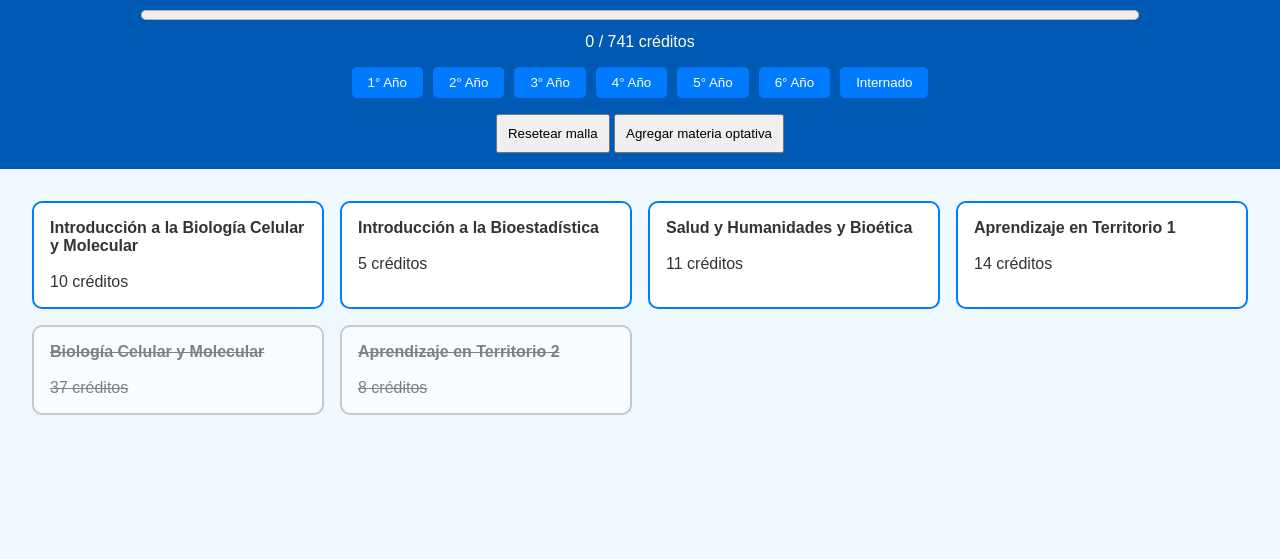
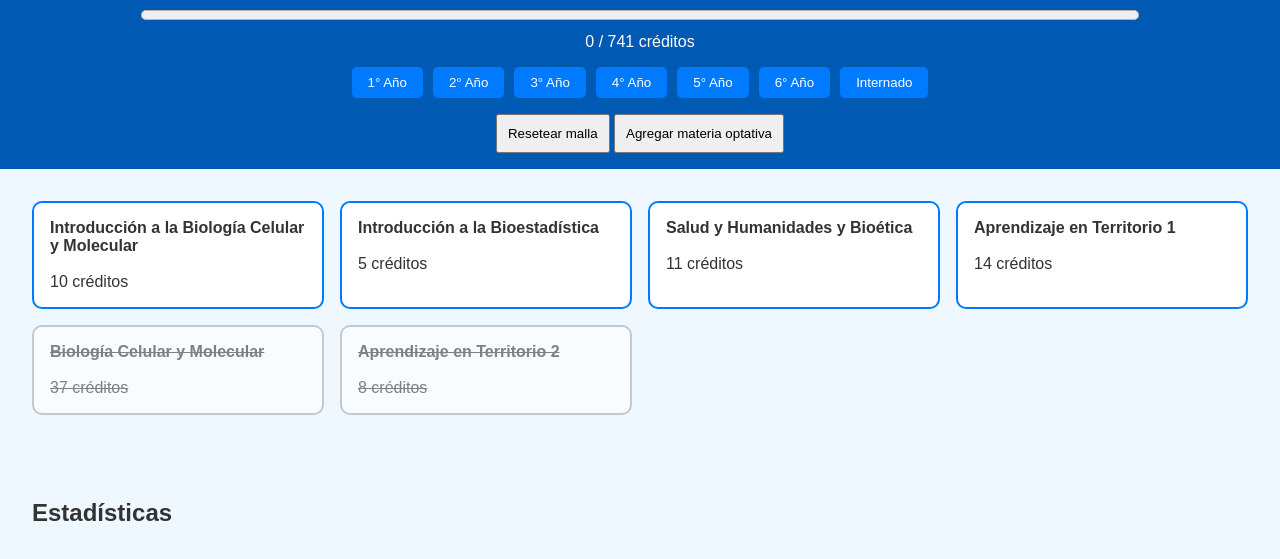
Before and after one commit to anaalvezc/malla-medicina-interactiva, a plain HTML site: page index.html in a window 1280 px wide. Shown: the part 103-662 px from the top of the page. Drawn offline with Linux system fonts and the light colour scheme.

Commit message:
Update index.html

```diff
--- a/index.html
+++ b/index.html
@@ -20,6 +20,11 @@
   </header>
 
   <main id="contenedorMaterias"></main>
+  <section id="estadisticas" style="padding: 2rem;">
+  <h2>Estadísticas</h2>
+  <div id="estadisticasContainer"></div>
+</section>
+
 
   <script src="script.js"></script>
 </body>
```
